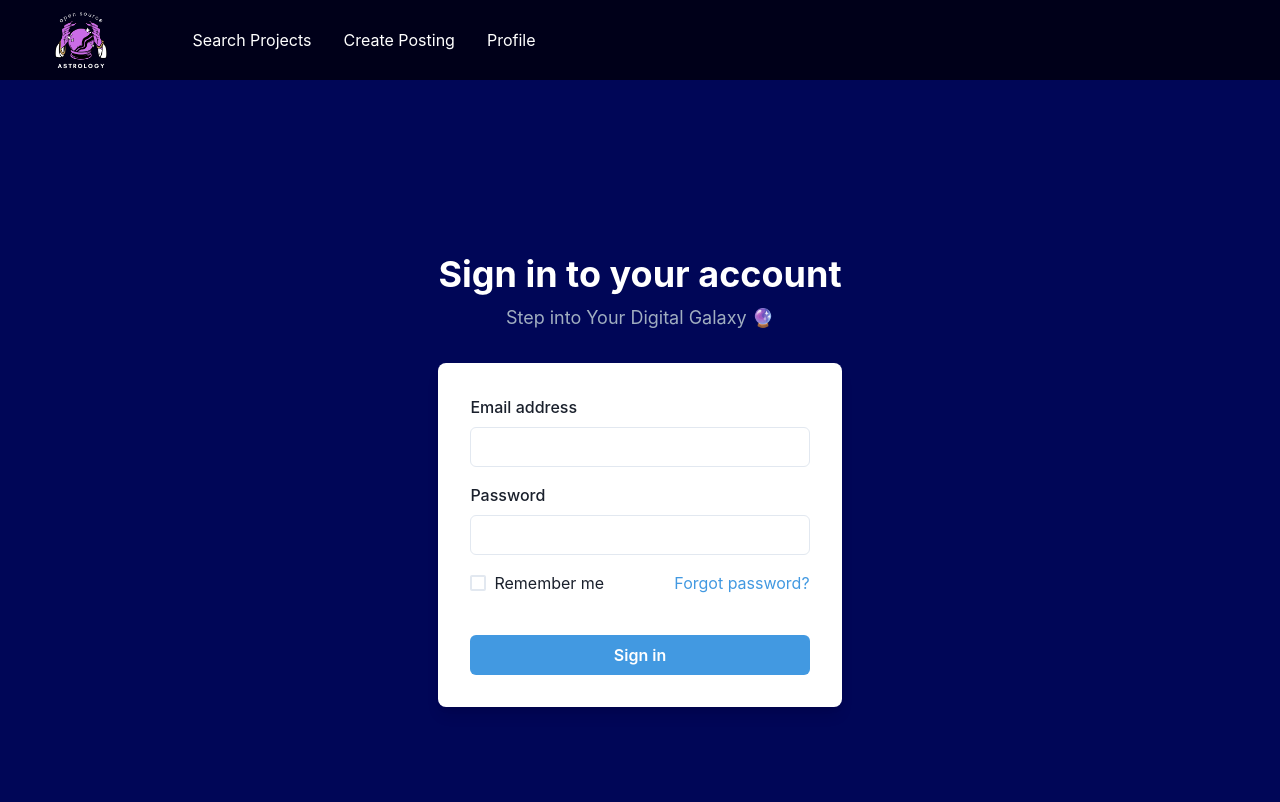
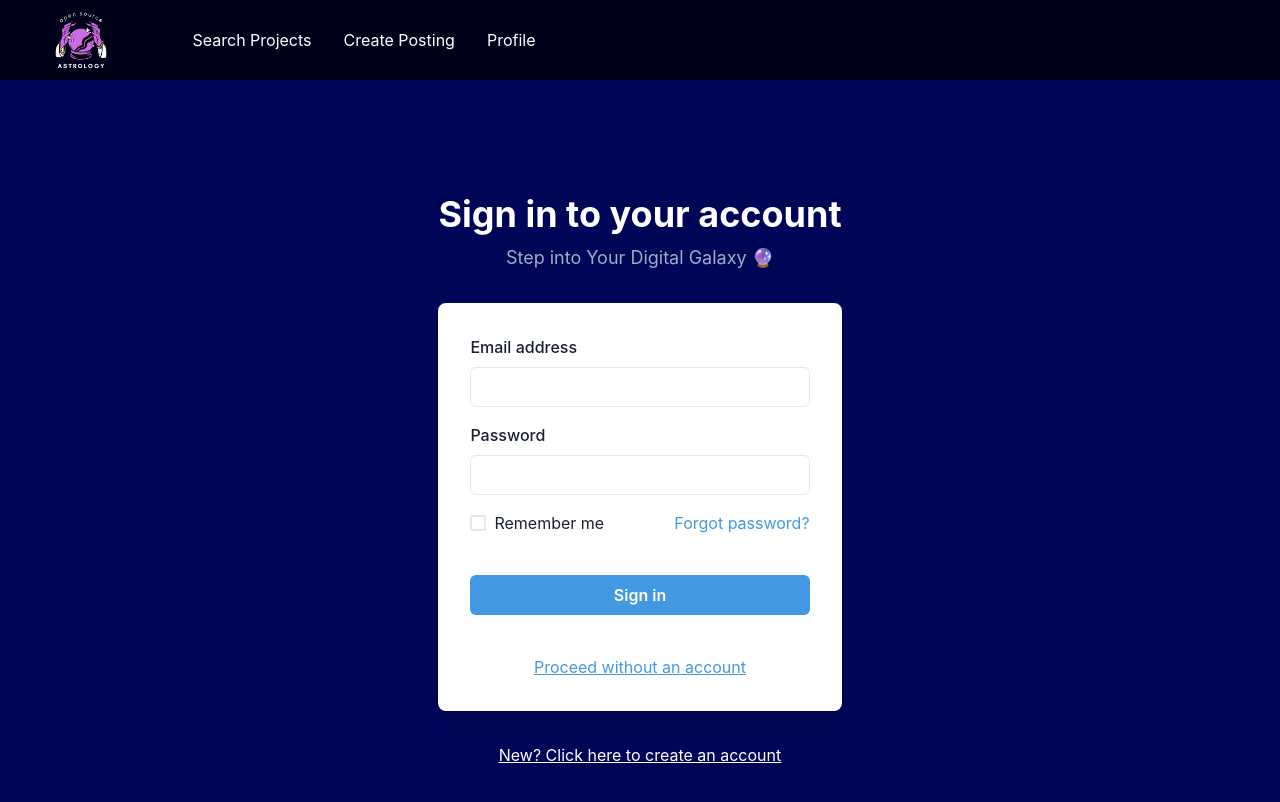
Before and after one commit to faizahsayyid/nasa-space-apps-2023, a React (Vite) app in the folder client/: page /login in a window 1280 px wide. Shown: the top 802 px of the page. Built offline with nearby package versions, Linux system fonts and the light colour scheme.

Commit message:
updated login and signup

```diff
--- a/client/src/pages/Login.jsx
+++ b/client/src/pages/Login.jsx
@@ -13,6 +13,8 @@ import {
   Text,
   useColorModeValue,
 } from '@chakra-ui/react';
+
+import { Link } from 'react-router-dom';
 
 export const Login = () => {
   return (
@@ -60,9 +62,19 @@ export const Login = () => {
               >
                 Sign in
               </Button>
+              <Text align={'center'}>
+                <Text color={'blue.400'} textDecoration='underline'>
+                  <Link to='/search'>Proceed without an account</Link>
+                </Text>
+              </Text>
             </Stack>
           </Stack>
         </Box>
+        <Text align={'center'}>
+          <Text color={'white'} textDecoration='underline'>
+            <Link to='/signup'>New? Click here to create an account</Link>
+          </Text>
+        </Text>
       </Stack>
     </Flex>
   );
```
